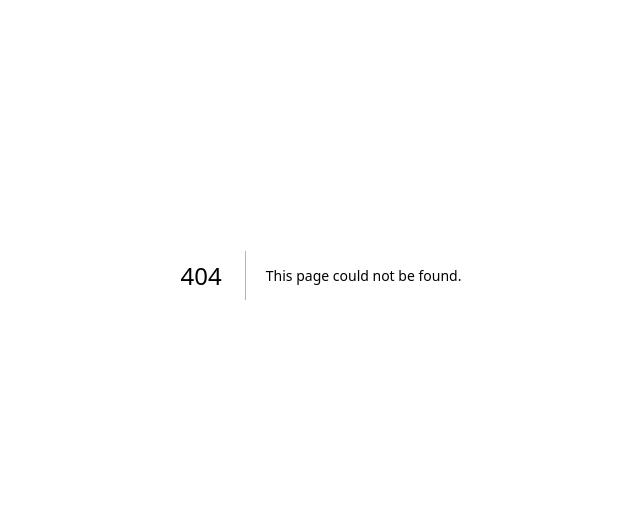
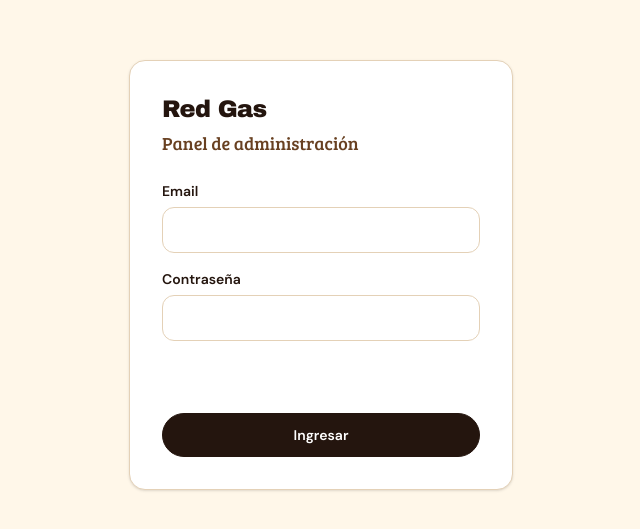
Before and after one commit to Agustin742/redgas-menu, a Next.js app: page /login in a window 1280 px wide. Before the commit this address had no page. Shown: the part 125-654 px from the top of the page, without its empty margins (319-959 px from the left). Built offline with nearby package versions, Linux system fonts and the light colour scheme; no server answers.

Commit message:
feat(admin): add login page and minimal admin panel
Adds /login with Spanish error messages mapped from API codes (incl. 429 retry minutes), a minimal /admin landing with logout, session-based redirects, and shared form primitives.

```diff
--- /dev/null
+++ b/src/app/(admin)/admin/page.tsx
@@ -0,0 +1,28 @@
+import type { Metadata } from "next";
+import { redirect } from "next/navigation";
+import { LogoutButton } from "@/features/auth/components/LogoutButton";
+import { getSession } from "@/server/auth/session";
+
+export const metadata: Metadata = {
+  title: "Panel | Red Gas",
+  robots: { index: false },
+};
+
+export default async function AdminPage() {
+  const session = await getSession();
+  if (!session) redirect("/login");
+
+  return (
+    <main className="flex min-h-dvh items-center justify-center bg-cream px-4 py-10">
+      <div className="w-full max-w-sm rounded-2xl border border-warm-border bg-white p-6 shadow-sm sm:p-8">
+        <p className="font-accent text-sm text-roast">{session.business.name}</p>
+        <h1 className="mt-1 break-words font-display text-2xl tracking-tight text-espresso">
+          Hola, {session.user.name}
+        </h1>
+        <div className="mt-6">
+          <LogoutButton />
+        </div>
+      </div>
+    </main>
+  );
+}
--- /dev/null
+++ b/src/app/(auth)/login/page.tsx
@@ -0,0 +1,29 @@
+import type { Metadata } from "next";
+import { redirect } from "next/navigation";
+import { LoginForm } from "@/features/auth/components/LoginForm";
+import { getSession } from "@/server/auth/session";
+
+export const metadata: Metadata = {
+  title: "Ingresar | Red Gas",
+  robots: { index: false },
+};
+
+export default async function LoginPage() {
+  if (await getSession()) redirect("/admin");
+
+  return (
+    <main className="flex min-h-dvh items-center justify-center bg-cream px-4 py-10">
+      <div className="w-full max-w-sm rounded-2xl border border-warm-border bg-white p-6 shadow-sm sm:p-8">
+        <p className="font-display text-2xl tracking-tight text-espresso">
+          Red Gas
+        </p>
+        <h1 className="mt-1 font-accent text-lg text-roast">
+          Panel de administración
+        </h1>
+        <div className="mt-6">
+          <LoginForm />
+        </div>
+      </div>
+    </main>
+  );
+}
--- /dev/null
+++ b/src/components/ui/AppButton.tsx
@@ -0,0 +1,34 @@
+import type { ButtonHTMLAttributes } from "react";
+
+type AppButtonProps = ButtonHTMLAttributes<HTMLButtonElement> & {
+  variant?: "primary" | "secondary";
+  loading?: boolean;
+};
+
+const variants = {
+  primary:
+    "border-espresso bg-espresso text-white hover:bg-roast hover:border-roast",
+  secondary: "border-warm-border bg-white text-espresso hover:bg-cream",
+} as const;
+
+export function AppButton({
+  variant = "primary",
+  loading = false,
+  disabled,
+  className = "",
+  type = "button",
+  children,
+  ...props
+}: AppButtonProps) {
+  return (
+    <button
+      type={type}
+      disabled={disabled || loading}
+      aria-busy={loading || undefined}
+      className={`inline-flex min-h-11 items-center justify-center rounded-full border px-5 py-2.5 text-sm font-semibold transition-colors focus-visible:outline-none focus-visible:ring-2 focus-visible:ring-espresso focus-visible:ring-offset-2 disabled:cursor-not-allowed disabled:opacity-60 ${variants[variant]} ${className}`}
+      {...props}
+    >
+      {children}
+    </button>
+  );
+}
--- /dev/null
+++ b/src/components/ui/AppInput.tsx
@@ -0,0 +1,24 @@
+import type { InputHTMLAttributes, Ref } from "react";
+
+type AppInputProps = InputHTMLAttributes<HTMLInputElement> & {
+  invalid?: boolean;
+  ref?: Ref<HTMLInputElement>;
+};
+
+export function AppInput({
+  invalid = false,
+  className = "",
+  ref,
+  ...props
+}: AppInputProps) {
+  return (
+    <input
+      ref={ref}
+      aria-invalid={invalid || undefined}
+      className={`min-h-11 w-full rounded-xl border bg-white px-3.5 py-2.5 text-base text-espresso placeholder:text-roast/50 focus-visible:outline-none focus-visible:ring-2 focus-visible:ring-espresso focus-visible:ring-offset-2 disabled:opacity-60 ${
+        invalid ? "border-energy-orange" : "border-warm-border"
+      } ${className}`}
+      {...props}
+    />
+  );
+}
--- /dev/null
+++ b/src/components/ui/FormField.tsx
@@ -0,0 +1,40 @@
+import type { InputHTMLAttributes, Ref } from "react";
+import { AppInput } from "./AppInput";
+
+type FormFieldProps = InputHTMLAttributes<HTMLInputElement> & {
+  id: string;
+  label: string;
+  error?: string;
+  inputRef?: Ref<HTMLInputElement>;
+};
+
+export function FormField({
+  id,
+  label,
+  error,
+  inputRef,
+  ...inputProps
+}: FormFieldProps) {
+  const errorId = `${id}-error`;
+
+  return (
+    <div className="flex flex-col gap-1.5">
+      <label htmlFor={id} className="text-sm font-semibold text-espresso">
+        {label}
+      </label>
+      <AppInput
+        id={id}
+        name={id}
+        ref={inputRef}
+        invalid={Boolean(error)}
+        aria-describedby={error ? errorId : undefined}
+        {...inputProps}
+      />
+      {error ? (
+        <p id={errorId} className="text-sm text-roast">
+          {error}
+        </p>
+      ) : null}
+    </div>
+  );
+}
--- /dev/null
+++ b/src/features/auth/components/LoginForm.tsx
@@ -0,0 +1,100 @@
+"use client";
+
+import { useRouter } from "next/navigation";
+import { useRef, useState, type FormEvent } from "react";
+import { AppButton } from "@/components/ui/AppButton";
+import { FormField } from "@/components/ui/FormField";
+import {
+  loginErrorMessage,
+  NETWORK_ERROR_MESSAGE,
+} from "@/features/auth/login-errors";
+
+export function LoginForm() {
+  const router = useRouter();
+  const emailRef = useRef<HTMLInputElement>(null);
+  const passwordRef = useRef<HTMLInputElement>(null);
+  const [pending, setPending] = useState(false);
+  const [error, setError] = useState("");
+
+  async function handleSubmit(event: FormEvent<HTMLFormElement>) {
+    event.preventDefault();
+    if (pending) return;
+
+    const form = new FormData(event.currentTarget);
+    setPending(true);
+    setError("");
+
+    try {
+      const response = await fetch("/api/auth/login", {
+        method: "POST",
+        headers: { "Content-Type": "application/json" },
+        body: JSON.stringify({
+          email: String(form.get("email") ?? "").trim(),
+          password: String(form.get("password") ?? ""),
+        }),
+      });
+
+      if (response.ok) {
+        router.replace("/admin");
+        router.refresh();
+        return; // keep the pending state while navigating
+      }
+
+      const body = (await response.json().catch(() => null)) as {
+        error?: { code?: string };
+      } | null;
+      const code = body?.error?.code;
+      setError(loginErrorMessage(code, response.headers.get("Retry-After")));
+      setPending(false);
+      // Inputs are disabled while pending; focus once they are enabled again.
+      requestAnimationFrame(() =>
+        (code === "invalid_credentials" ? passwordRef : emailRef).current?.focus(),
+      );
+    } catch {
+      setError(NETWORK_ERROR_MESSAGE);
+      setPending(false);
+    }
+  }
+
+  const hasError = error !== "";
+
+  return (
+    <form onSubmit={handleSubmit} className="flex flex-col gap-4">
+      <FormField
+        id="email"
+        label="Email"
+        type="email"
+        autoComplete="username"
+        inputMode="email"
+        required
+        readOnly={pending}
+        inputRef={emailRef}
+      />
+      <FormField
+        id="password"
+        label="Contraseña"
+        type="password"
+        autoComplete="current-password"
+        required
+        readOnly={pending}
+        inputRef={passwordRef}
+      />
+
+      {/* Reserved height so showing an error never shifts the layout. */}
+      <p
+        aria-live="polite"
+        className={`min-h-10 rounded-xl text-sm ${
+          hasError
+            ? "border border-energy-orange bg-cream px-3 py-2 font-medium text-espresso"
+            : ""
+        }`}
+      >
+        {error}
+      </p>
+
+      <AppButton type="submit" loading={pending} className="w-full">
+        {pending ? "Ingresando…" : "Ingresar"}
+      </AppButton>
+    </form>
+  );
+}
--- /dev/null
+++ b/src/features/auth/components/LogoutButton.tsx
@@ -0,0 +1,36 @@
+"use client";
+
+import { useRouter } from "next/navigation";
+import { useState } from "react";
+import { AppButton } from "@/components/ui/AppButton";
+
+export function LogoutButton() {
+  const router = useRouter();
+  const [pending, setPending] = useState(false);
+  const [failed, setFailed] = useState(false);
+
+  async function handleClick() {
+    setPending(true);
+    setFailed(false);
+    try {
+      const response = await fetch("/api/auth/logout", { method: "POST" });
+      if (!response.ok) throw new Error("logout failed");
+      router.replace("/login");
+      router.refresh();
+    } catch {
+      setFailed(true);
+      setPending(false);
+    }
+  }
+
+  return (
+    <div className="flex flex-col gap-2">
+      <AppButton variant="secondary" loading={pending} onClick={handleClick}>
+        {pending ? "Cerrando…" : "Cerrar sesión"}
+      </AppButton>
+      <p aria-live="polite" className="min-h-5 text-sm text-roast">
+        {failed ? "No pudimos cerrar la sesión. Intentá de nuevo." : ""}
+      </p>
+    </div>
+  );
+}
--- /dev/null
+++ b/src/features/auth/login-errors.ts
@@ -0,0 +1,33 @@
+export const NETWORK_ERROR_MESSAGE = "No pudimos conectar. Intentá de nuevo.";
+
+/** Converts a Retry-After header (seconds) into whole minutes, at least 1. */
+export function retryAfterMinutes(header: string | null): number | null {
+  if (header === null || header.trim() === "") return null;
+  const seconds = Number(header);
+  if (!Number.isFinite(seconds) || seconds < 0) return null;
+  return Math.max(1, Math.ceil(seconds / 60));
+}
+
+/** Maps an API error code to a Spanish message shown on the login form. */
+export function loginErrorMessage(
+  code: string | undefined,
+  retryAfter: string | null = null,
+): string {
+  switch (code) {
+    case "invalid_credentials":
+      return "Email o contraseña incorrectos.";
+    case "validation_error":
+    case "invalid_json":
+      return "Revisá el email y la contraseña.";
+    case "too_many_attempts": {
+      const minutes = retryAfterMinutes(retryAfter);
+      if (minutes === null) {
+        return "Demasiados intentos. Probá de nuevo en unos minutos.";
+      }
+      const unit = minutes === 1 ? "minuto" : "minutos";
+      return `Demasiados intentos. Probá de nuevo en ${minutes} ${unit}.`;
+    }
+    default:
+      return NETWORK_ERROR_MESSAGE;
+  }
+}
```
Also changed, not shown: 1 other file (tests, documents, lock files or other folders).
